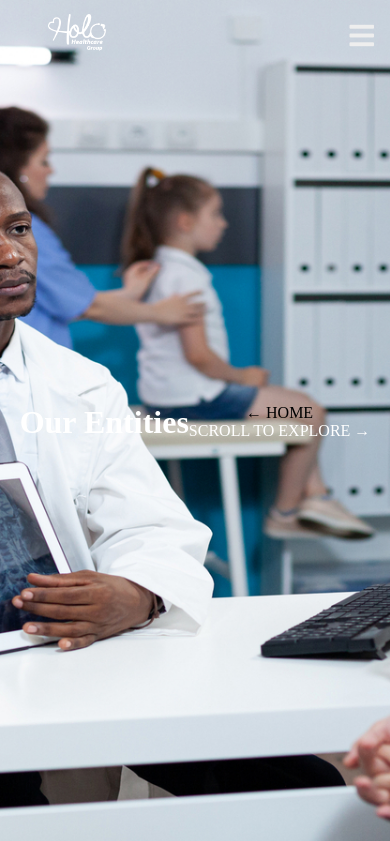
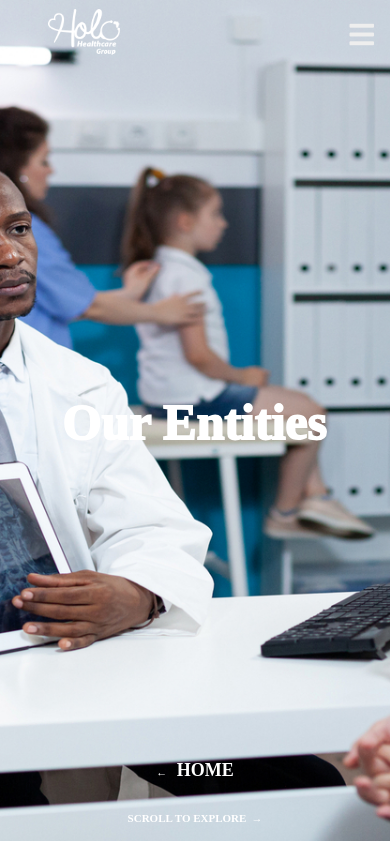
Before and after one commit to BrunoAdul/holo, a plain HTML site: page entities.html in a window 390 px wide. Shown: the top 841 px of the page. Drawn offline with Linux system fonts and the light colour scheme.

Commit message:
Update entities.css

```diff
--- a/entities.css
+++ b/entities.css
@@ -1,3 +1,16 @@
+/* General Reset */
+* {
+  margin: 0;
+  padding: 0;
+  box-sizing: border-box;
+}
+
+/* Prevent Horizontal Scrolling */
+html, body {
+  max-width: 100%;
+  overflow-x: hidden;
+}
+
 /* General link styles */
 a {
   text-decoration: none;
@@ -110,6 +123,7 @@ a {
 /* Banner */
 #banner {
   display: flex;
+  flex-direction: column;
   align-items: center;
   justify-content: center;
   height: 100vh;
@@ -117,65 +131,115 @@ a {
   background-size: cover;
   color: white;
   text-align: center;
+  position: relative;
   z-index: 50;
-  }
-
-
-   /* Ensure banner and other content don't overlap the menu */
-   html, body {
-    margin: 0;
-    padding: 0;
-    overflow-x: hidden;
   width: 100%;
 }
 
-  main, footer {
-    z-index: 10;
-    position: relative;
+#banner h1 {
+  font-size: 77px;
+  margin: 0;
+  font-weight: bold;
+  color: white;
+  -webkit-text-stroke: 2px white;
+  text-stroke: 2px white;
+  background: none;
+}
+
+/* Navigation Container */
+#navigation {
+  display: flex;
+  align-items: center;
+  justify-content: space-between;
+  width: 100%;
+  position: absolute;
+  bottom: 20px;
+  padding: 0 20px;
+  box-sizing: border-box;
+}
+
+/* Home Link */
+#home-link {
+  font-size: 18px;
+  font-weight: bold;
+}
+
+#home-link a {
+  color: white;
+  text-decoration: none;
+}
+
+#home-link a:hover {
+  text-decoration: underline;
+}
+
+.arrow-left {
+  font-size: 11px;
+  margin-right: 5px;
+}
+
+/* Horizontal Line */
+.horizontal-line {
+  flex-grow: 1;
+  height: 1px;
+  background: white;
+  margin: 0 20px;
+}
+
+/* Scroll to Explore Text */
+#scroll-text {
+  display: flex;
+  align-items: center;
+  font-size: 11px;
+  font-weight: bold;
+}
+
+#scroll-text .arrow-right {
+  font-size: 11px;
+  margin-left: 5px;
 }
 
 /* Responsive Adjustments */
 @media (max-width: 768px) {
-    .desktop-menu {
+  nav ul {
     display: none;
   }
 
   #menu-icon {
-      display: flex;
+    display: block;
   }
 
-    nav ul {
-      flex-wrap: wrap;
-    }
+  #banner h1 {
+    font-size: 50px;
   }
 
-  @media (max-width: 480px) {
-    #logo-img img {
-      height: 40px;
+  #navigation {
+    flex-direction: column;
+    bottom: 10px;
   }
 
-    #slideout-menu a {
-      font-size: 18px;
+  #home-link,
+  #scroll-text {
+    margin-bottom: 10px;
   }
 
-    #banner {
-      background-position: center;
-      background-size: cover;
+  .horizontal-line {
+    margin: 10px 0;
   }
 }
 
 
 
-/*ABOUT US STYLYNG*/
+
+/* ABOUT US STYLING */
 #Frame_36en p {
   font-size: 50px; /* Adjust the font size here */
   text-align: left;
   color: #166D95;
   border-bottom: 2px solid #166D95; /* Adds a line below with the same color */
   padding-bottom: 10px; /* Optional: Adjust spacing between text and the line */
+  margin-bottom: 26px;  /* Adds 6px space below the element */
 }
-
-
 
 #Frame_36em p {
   font-size: 50px; /* Adjust the font size here */
@@ -185,9 +249,12 @@ a {
   padding-bottom: 10px; /* Optional: Adjust spacing between text and the line */
 }
 
+
+
+
   .title {
-    font-size: 4vw; /* Scales with screen width */
-    font-weight: bold;
+    font-size: 1vw; /* Scales with screen width */
+    font-weight: normal;
     text-align: left;
     padding-left: 10px;
     margin-right: 20px;
@@ -195,11 +262,11 @@ a {
   }
 
   .paragraph {
-    font-size: 2.5vw; /* Scales with screen width */
-    text-align: right;
+    font-size: 2.0vw; /* Scales with screen width */
+    text-align: justify;
     max-width: 90%; /* Adjust for smaller screens */
     color: #166D95;
-    margin-left: auto; /* Centers content if width is adjusted */
+    margin-left: 700px; /* Centers content if width is adjusted */
     margin-right: auto;
   }
 
```
Lines whose indentation alone changed are shown as unchanged.
